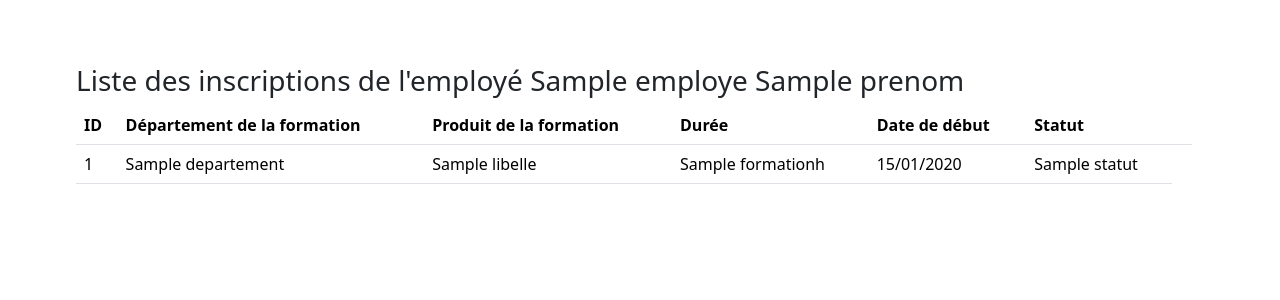
After one commit to Brahim2099/PHP-Projet-Symfony-1-Formations, a Symfony app: template templates/employe/inscription/list.html.twig in a window 1280 px wide. The commit adds this page. Shown: the top 300 px of the page. Run offline with Twig, Linux system fonts and the light colour scheme; the template is opened without the code that fills it: most values are stand-ins (such as "Sample title", 1, 10 or a date in 2020); some libraries are stand-ins or nearby versions.

Commit message:
Ajout des fonctionnalités de l'exercice B

```diff
--- a/src/Form/FormationAddType.php
+++ b/src/Form/FormationAddType.php
@@ -21,6 +21,7 @@ class FormationAddType extends AbstractType
             ->add('nombreHeures', IntegerType::class)
             ->add('departement', TextType::class)
             ->add('Produit', EntityType::class, ['class'=> 'App\Entity\Produit','choice_label'=>'libelle'])
+            ->add('description', TextType::class)
             ->add('submit', SubmitType::class)
         ;
     }
--- /dev/null
+++ b/templates/employe/inscription/list.html.twig
@@ -0,0 +1,36 @@
+{% extends "base.html.twig" %}
+
+{% block title %}Liste des inscriptions d'un employé{% endblock %}
+
+{% block content %}
+    <h3>Liste des inscriptions de l'employé {{employe.nom}} {{employe.prenom}}</h3>
+    {% if inscriptions is empty %}
+        <div class="alert alert-danger">Aucune inscription enregistrée pour cette employé</div>
+    {% else %}
+        <table class="table">
+            <thead>
+                <tr>
+                    <th>ID</th>
+                    <th>Département de la formation</th>
+                    <th>Produit de la formation</th>
+                    <th>Durée</th>
+                    <th>Date de début</th>
+                    <th>Statut</th>
+                    <th></th>
+                </tr>
+            </thead>
+            <tbody>
+                {% for inscription in inscriptions %}
+                    <tr>
+                        <td>{{inscription.id}}</td>
+                        <td>{{inscription.formation.departement}}</td>
+                        <td>{{inscription.formation.produit.libelle}}</td>
+                        <td>{{inscription.formation.nombreHeures}}h</td>
+                        <td>{{inscription.formation.dateDebut|date("d/m/Y")}}</td>
+                        <td>{{inscription.statut}}</td>
+                    </tr>
+                {% endfor %}
+            </tbody>
+        </table>
+    {% endif %}
+{% endblock %}
--- a/templates/formation/list.html.twig
+++ b/templates/formation/list.html.twig
@@ -19,7 +19,9 @@
                     <th>ID</th>
                     <th>Date de début</th>
                     <th>Nombre d'heures</th>
+                    <th>Produit de la formation</th>
                     <th>Département</th>
+                    <th>Description</th>
                     <th></th>
                 </tr>
             </thead>
@@ -29,7 +31,9 @@
                         <td>{{formation.id}}</td>
                         <td>{{formation.dateDebut|date("d/m/Y")}}</td>
                         <td>{{formation.nombreHeures}}h</td>
+                        <td>{{formation.produit.libelle}}</td>
                         <td>{{formation.departement}}</td>
+                        <td>{{formation.description}}</td>
                         <td>
                             {% if is_granted("ROLE_ADMIN") %}
                                <a href="{{path("app_formation_remove", {"id": formation.id})}}" class="btn btn-danger">Supprimer</a>
```
Also changed, not shown: migrations/Version20230319141044.php (added, +31 -0 lines), src/Controller/EmployeController.php (+10 -0 lines), src/Controller/InscriptionController.php (+13 -6 lines), src/Entity/Formation.php (+15 -0 lines), templates/employe/list.html.twig (+8 -0 lines).
